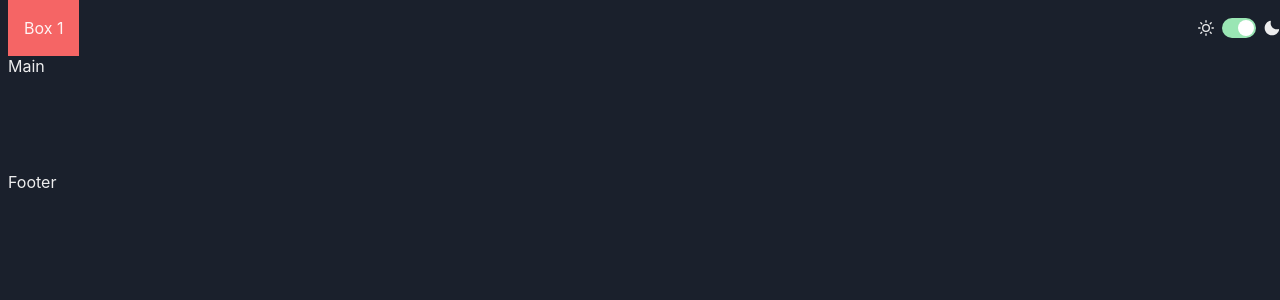
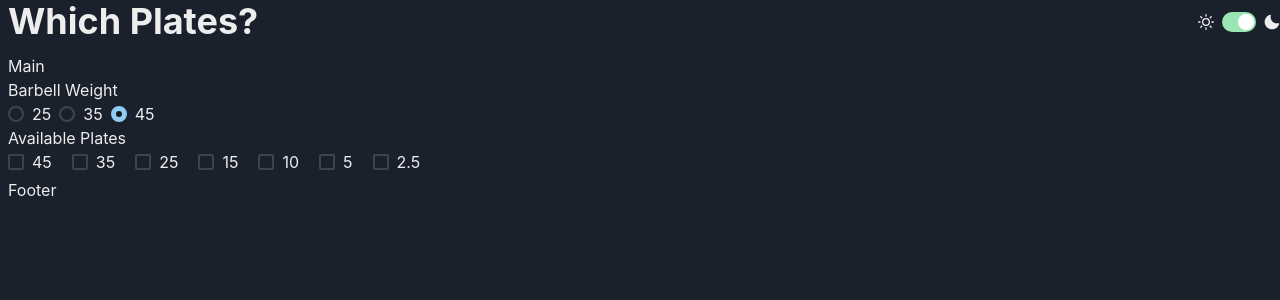
Before and after one commit to iandday/whichPlates_frontend, a React (Vite) app: page / in a window 1280 px wide. Shown: the top 300 px of the page. Built offline with nearby package versions, Linux system fonts and the light colour scheme.

Commit message:
add barbell and available plates

```diff
--- a/src/App.tsx
+++ b/src/App.tsx
@@ -1,6 +1,7 @@
 import { useState } from "react";
 import { Grid, GridItem } from "@chakra-ui/react";
 import NavBar from "./components/navbar/NavBar";
+import InputForm from "./components/inputForm/inputForm";
 
 function App() {
   return (
@@ -21,6 +22,7 @@ function App() {
         </GridItem>
         <GridItem pl="2" area={"main"}>
           Main
+          <InputForm />
         </GridItem>
         <GridItem pl="2" area={"footer"}>
           Footer
--- /dev/null
+++ b/src/components/inputForm/inputForm.tsx
@@ -0,0 +1,57 @@
+import React from "react";
+import {
+  Radio,
+  RadioGroup,
+  Stack,
+  Text,
+  Checkbox,
+  CheckboxGroup,
+} from "@chakra-ui/react";
+
+interface Props {}
+
+const inputForm = ({}: Props) => {
+  const [workoutInput, setWorkoutInput] = React.useState<workoutInput>({
+    barWeight: "45",
+    availablePlates: [],
+  });
+
+  return (
+    <>
+      <Text>Barbell Weight</Text>
+      <RadioGroup
+        onChange={(value) =>
+          setWorkoutInput({ ...workoutInput, barWeight: value })
+        }
+        value={workoutInput.barWeight}
+        defaultValue={workoutInput.barWeight}
+      >
+        <Stack direction="row">
+          <Radio value="25">25</Radio>
+          <Radio value="35">35</Radio>
+          <Radio value="45">45</Radio>
+        </Stack>
+      </RadioGroup>
+      <Text>Available Plates</Text>
+      <CheckboxGroup
+        defaultValue={["45", "35", "25", "15", "10"]}
+        onChange={(value) =>
+          setWorkoutInput({ ...workoutInput, availablePlates: [...value] })
+        }
+        value={workoutInput.availablePlates}
+      >
+        <Stack spacing={[1, 5]} direction={["column", "row"]}>
+          <Checkbox value="45">45</Checkbox>
+          <Checkbox value="35">35</Checkbox>
+          <Checkbox value="25">25</Checkbox>
+          <Checkbox value="15">15</Checkbox>
+          <Checkbox value="10">10</Checkbox>
+          <Checkbox value="5">5</Checkbox>
+          <Checkbox value="2.5">2.5</Checkbox>
+        </Stack>
+      </CheckboxGroup>
+    </>
+  );
+};
+
+export default inputForm;
--- /dev/null
+++ b/src/components/inputForm/inputFormTypes.ts
@@ -0,0 +1,4 @@
+interface workoutInput {
+    'barWeight': string
+    'availablePlates': string[]
+}
--- a/src/components/navbar/NavBar.tsx
+++ b/src/components/navbar/NavBar.tsx
@@ -1,6 +1,6 @@
 import React from "react";
 import ColorModeSwitch from "./ColorModeSwitch";
-import { Box, Flex, Spacer } from "@chakra-ui/react";
+import { Box, Flex, Heading, Spacer } from "@chakra-ui/react";
 
 interface Props {}
 
@@ -8,9 +8,7 @@ const NavBar = ({}: Props) => {
   return (
     <>
       <Flex>
-        <Box p="4" bg="red.400">
-          Box 1
-        </Box>
+        <Heading>Which Plates?</Heading>
         <Spacer />
         <ColorModeSwitch />
       </Flex>
```
